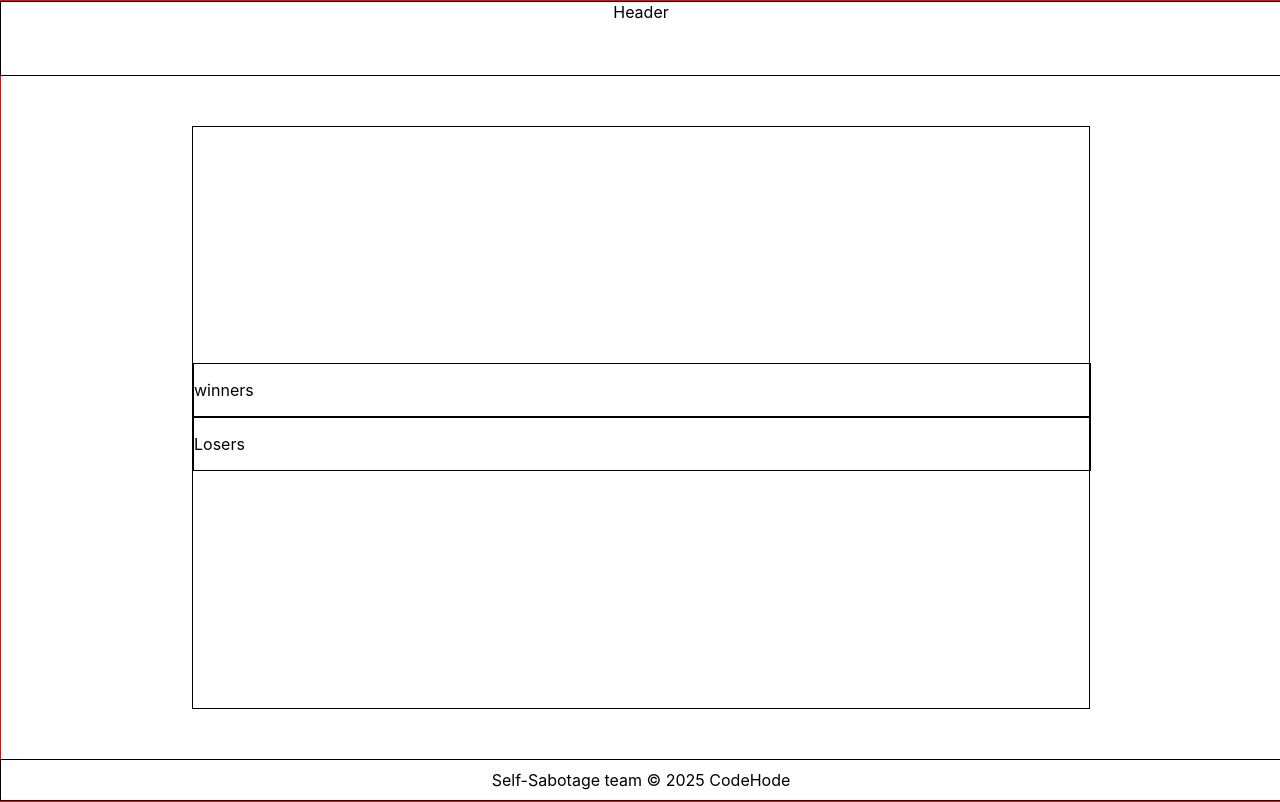
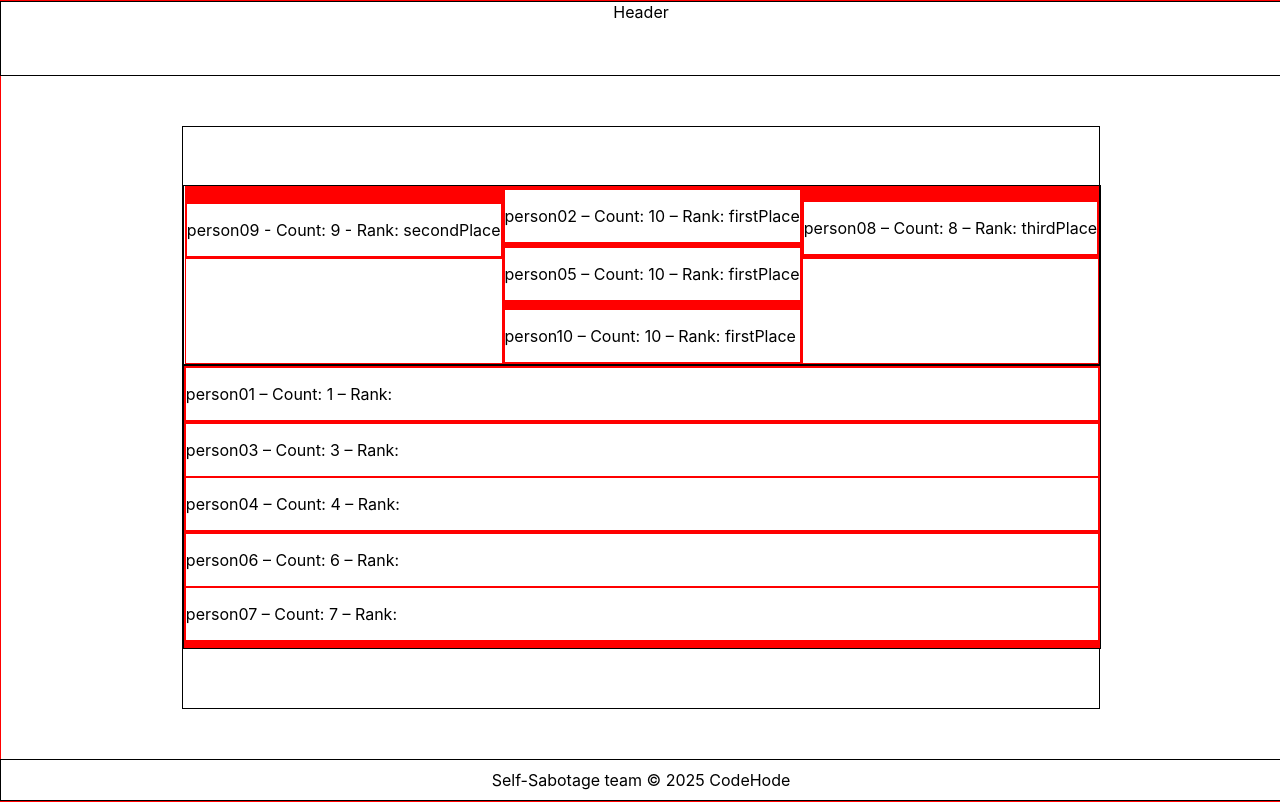
Before and after one commit to VoltG3/Duck_Sequence, a React (Create React App) app: page / in a window 1280 px wide. Built offline with nearby package versions, Linux system fonts and the light colour scheme.

Commit message:
[ UPDATE ] - sections | map

```diff
--- a/src/context/DataProvider.js
+++ b/src/context/DataProvider.js
@@ -1,6 +1,6 @@
 import { createContext, useEffect, useState } from "react"
 
-const DataContext = createContext({
+export const DataContext = createContext({
     data: {},
     loading: true
 })
--- a/src/sections/section.body.losers.js
+++ b/src/sections/section.body.losers.js
@@ -1,4 +1,6 @@
 import styled from "styled-components"
+import { useContext } from "react"
+import { DataContext } from "../context/DataProvider"
 
 const StyledSectionLosers = styled.div`
     display: flex;
@@ -8,13 +10,30 @@ const StyledSectionLosers = styled.div`
     width: 100%;
     height: auto;
     border: 1px solid var(--border--color);
+
+    & div { border: 1px solid red; }
 `
 
 export default function SectionLosers() {
+    const { data, loading } = useContext(DataContext)
+
+    if (loading) return <p>Loading...</p>
 
     return (
         <StyledSectionLosers>
-            <p>Losers</p>
+            <div>
+                {Object.entries(data).map(([key, records]) => (
+                    <div key={key}>
+                        {records.map((item, index) =>
+                            item.rank === "" ? (
+                                <p key={index}>
+                                    {item.name} – Count: {item.count} – Rank: {item.rank}
+                                </p>
+                            ) : null
+                        )}
+                    </div>
+                ))}
+            </div>
         </StyledSectionLosers>
     )
 }
--- /dev/null
+++ b/src/sections/section.body.winners.first.js
@@ -0,0 +1,24 @@
+import { useContext } from "react"
+import { DataContext } from "../context/DataProvider"
+
+export default function SectionWinnersFirst() {
+    const { data, loading } = useContext(DataContext)
+
+    if (loading) return <p>Loading...</p>
+
+    return (
+        <div>
+            {Object.entries(data).map(([key, records]) => (
+                <div key={key}>
+                    {records.map((item, index) =>
+                        item.rank === "firstPlace" ? (
+                            <p key={index}>
+                                {item.name} – Count: {item.count} – Rank: {item.rank}
+                            </p>
+                        ) : null
+                    )}
+                </div>
+            ))}
+        </div>
+    )
+}
--- a/src/sections/section.body.winners.js
+++ b/src/sections/section.body.winners.js
@@ -1,20 +1,27 @@
 import styled from "styled-components"
+import SectionWinnersFirst from "./section.body.winners.first"
+import SectionWinnersSecond from "./section.body.winners.second";
+import SectionWinnersThird from "./section.body.winners.third";
 
 const StyledSectionWinners = styled.div`
     display: flex;
-    flex-direction: column;
+    flex-direction: row;
     justify-content: center;
     align-content: center;
     width: 100%;
     height: auto;
     border: 1px solid var(--border--color);
+
+    & div { border: 1px solid red; }
 `
 
 export default function SectionWinners() {
 
     return (
         <StyledSectionWinners>
-            <p>winners</p>
+            <SectionWinnersSecond />
+            <SectionWinnersFirst />
+            <SectionWinnersThird />
         </StyledSectionWinners>
     )
 }
--- /dev/null
+++ b/src/sections/section.body.winners.second.js
@@ -0,0 +1,27 @@
+import { useContext } from "react"
+import { DataContext } from "../context/DataProvider"
+
+
+export default function SectionWinnersSecond() {
+    const { data, loading } = useContext(DataContext)
+
+    if (loading) return <p>Loading...</p>
+
+    return (
+        <div>
+            {Object.entries(data).map(([key, records]) => (
+                <div key={key}>
+                    {records.map((item, index) =>
+                        item.rank === "secondPlace" ? (
+                            <p key={index}>
+                                {item.name} - Count: {item.count} - Rank: {item.rank}
+                            </p>
+                        ) : null
+                    )}
+                </div>
+            ))
+
+            }
+        </div>
+    )
+}
--- /dev/null
+++ b/src/sections/section.body.winners.third.js
@@ -0,0 +1,24 @@
+import { useContext } from "react"
+import { DataContext } from "../context/DataProvider"
+
+export default function SectionWinnersThird() {
+    const { data, loading } = useContext(DataContext)
+
+    if (loading) return <p>Loading...</p>
+
+    return (
+        <div>
+            {Object.entries(data).map(([key, records]) => (
+                <div key={key}>
+                    {records.map((item, index) =>
+                        item.rank === "thirdPlace" ? (
+                            <p key={index}>
+                                {item.name} – Count: {item.count} – Rank: {item.rank}
+                            </p>
+                        ) : null
+                    )}
+                </div>
+            ))}
+        </div>
+    )
+}
```
